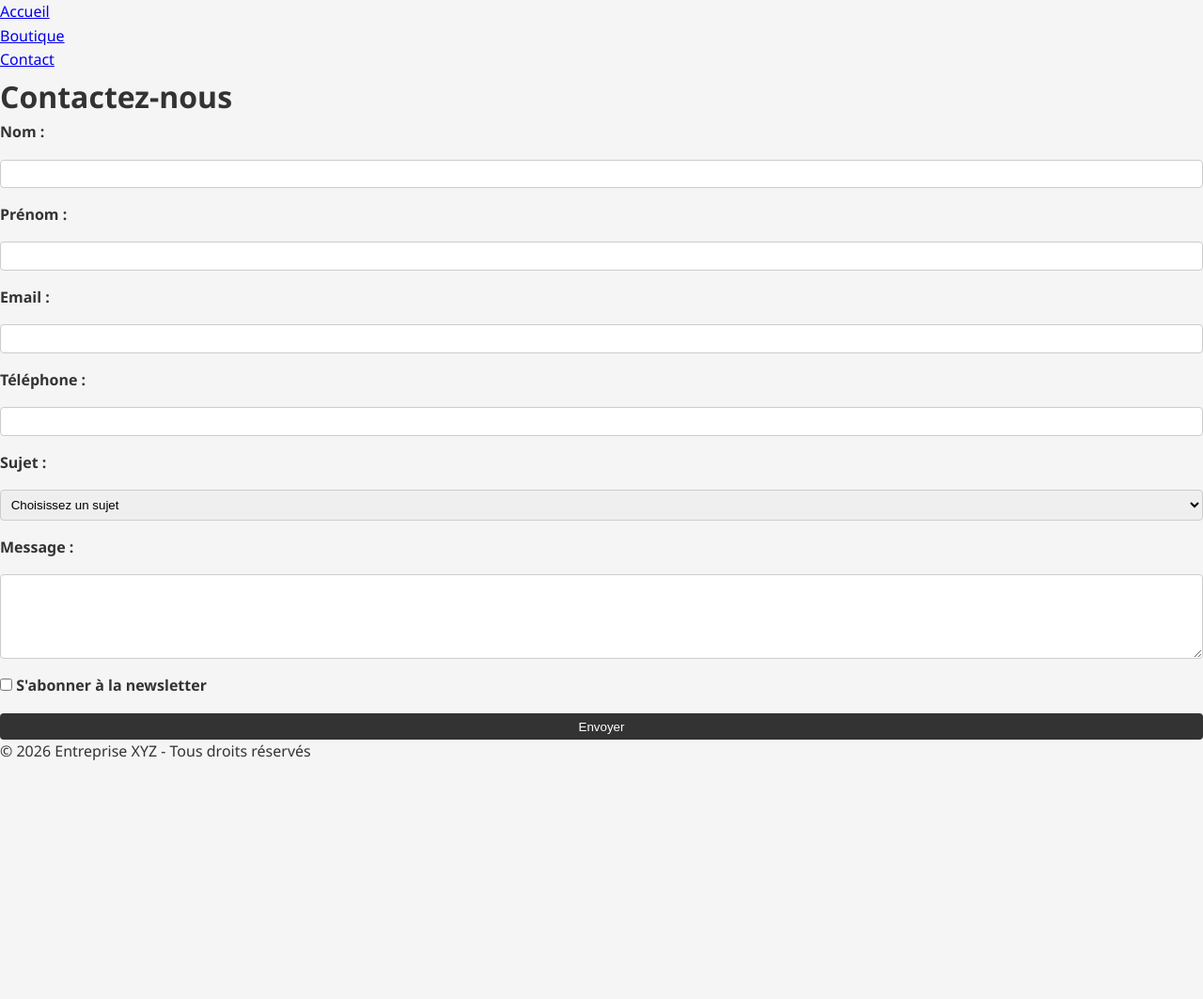
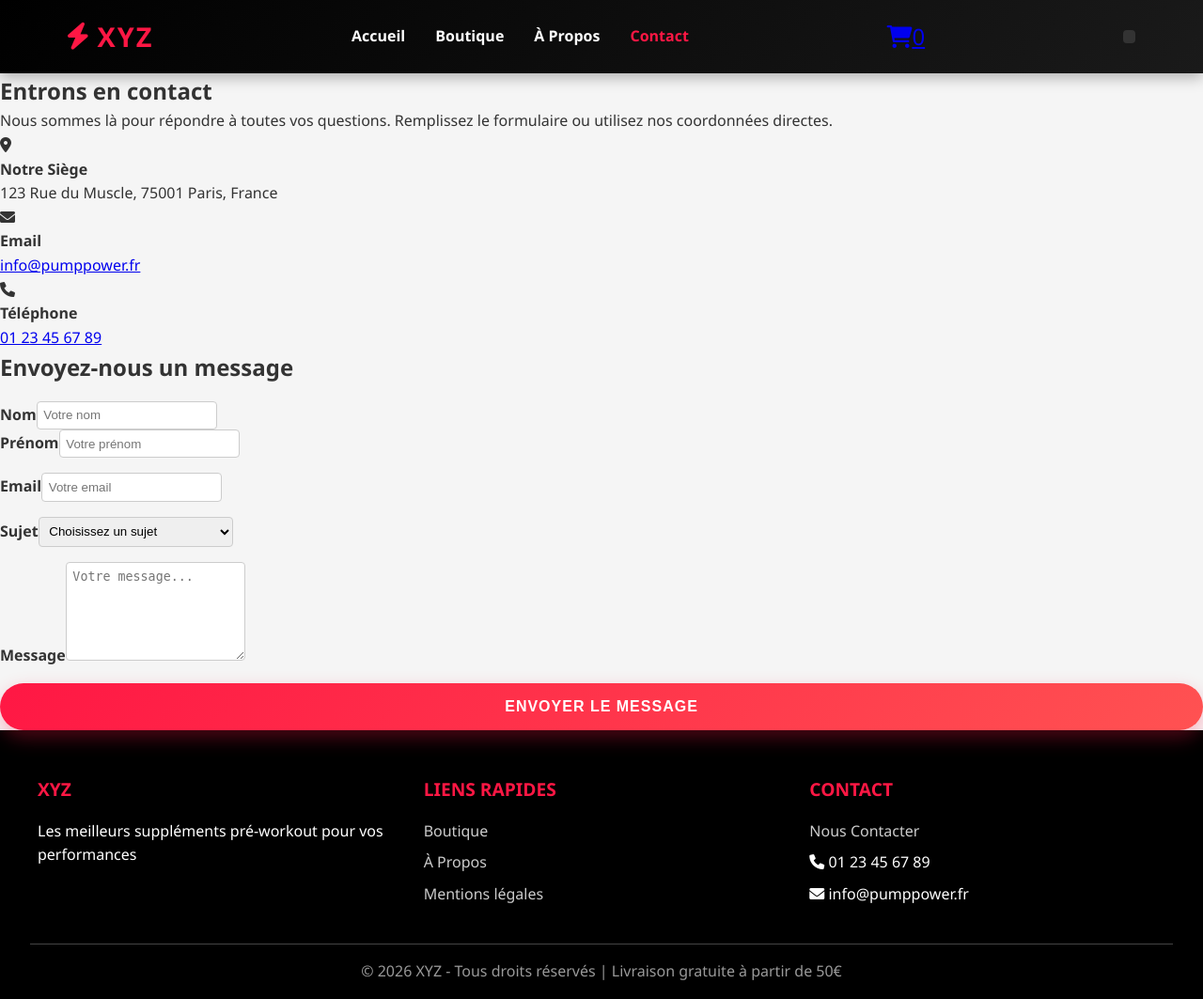
Before and after one commit to Nathan355/projet-momo-nt, a PHP site: page /contact.php in a window 1280 px wide. Shown: the whole page at 94% size. Before the commit the page ends 809 px from the top, so only its background shows below. Run offline with PHP 8.4, Linux system fonts and the light colour scheme.

Commit message:
Mise à jour de index.php et contact.php

```diff
--- a/contact.php
+++ b/contact.php
@@ -5,57 +5,106 @@
     <meta name="viewport" content="width=device-width, initial-scale=1.0">
     <title>XYZ E-commerce - Contact</title>
     <link rel="stylesheet" href="css/style.css">
+    <link rel="stylesheet" href="https://cdnjs.cloudflare.com/ajax/libs/font-awesome/6.0.0/css/all.min.css">
 </head>
 <body>
-    <header>
-        <nav>
-            <ul>
-                <li><a href="index.php">Accueil</a></li>
-                <li><a href="catalogue.php">Boutique</a></li>
-                <li><a href="contact.php">Contact</a></li>
-            </ul>
-        </nav>
+    <header class="navbar">
+        <div class="nav-container">
+            <div class="logo">
+                <i class="fas fa-bolt"></i> XYZ
+            </div>
+            <nav class="nav-menu">
+                <ul>
+                    <li><a href="index.php">Accueil</a></li>
+                    <li><a href="boutique.php">Boutique</a></li>
+                    <li><a href="presentation.php">À Propos</a></li>
+                    <li><a href="contact.php" class="active">Contact</a></li>
+                </ul>
+            </nav>
+            <div class="nav-icons">
+                <a href="panier.php" class="cart-icon"><i class="fas fa-shopping-cart"></i><span class="cart-count-badge">0</span></a>
+            </div>
+            <button class="nav-toggle" aria-label="Ouvrir le menu"><span class="hamburger"></span></button>
+        </div>
     </header>
 
     <main>
-        <h1>Contactez-nous</h1>
-        <form id="contactForm" action="traitement.php" method="post">
-            <label for="nom">Nom :</label>
-            <input type="text" id="nom" name="nom" required>
+        <section class="contact-page-wrapper">
+            <div class="contact-grid">
+                <div class="contact-info-block">
+                    <h1 class="contact-title">Entrons en contact</h1>
+                    <p class="contact-subtitle">Nous sommes là pour répondre à toutes vos questions. Remplissez le formulaire ou utilisez nos coordonnées directes.</p>
 
-            <label for="prenom">Prénom :</label>
-            <input type="text" id="prenom" name="prenom" required>
-
-            <label for="email">Email :</label>
-            <input type="email" id="email" name="email" required>
-
-            <label for="telephone">Téléphone :</label>
-            <input type="tel" id="telephone" name="telephone">
-
-            <label for="sujet">Sujet :</label>
-            <select id="sujet" name="sujet" required>
-                <option value="">Choisissez un sujet</option>
-                <option value="commande">Commande</option>
-                <option value="retour">Retour produit</option>
-                <option value="support">Support technique</option>
-                <option value="autre">Autre</option>
-            </select>
-
-            <label for="message">Message :</label>
-            <textarea id="message" name="message" rows="5" required></textarea>
-
-            <label>
-                <input type="checkbox" id="newsletter" name="newsletter">
-                S'abonner à la newsletter
-            </label>
-
-            <button type="submit">Envoyer</button>
-        </form>
+                    <div class="contact-details">
+                        <div class="contact-detail-item">
+                            <i class="fas fa-map-marker-alt"></i>
+                            <div>
+                                <h4>Notre Siège</h4>
+                                <p>123 Rue du Muscle, 75001 Paris, France</p>
+                            </div>
+                        </div>
+                        <div class="contact-detail-item">
+                            <i class="fas fa-envelope"></i>
+                            <div>
+                                <h4>Email</h4>
+                                <p><a href="mailto:info@pumppower.fr">info@pumppower.fr</a></p>
+                            </div>
+                        </div>
+                        <div class="contact-detail-item">
+                            <i class="fas fa-phone"></i>
+                            <div>
+                                <h4>Téléphone</h4>
+                                <p><a href="tel:0123456789">01 23 45 67 89</a></p>
+                            </div>
+                        </div>
+                    </div>
+                </div>
+                <div class="contact-form-block">
+                    <form id="contactForm" class="contact-form" action="traitement.php" method="post">
+                        <h2>Envoyez-nous un message</h2>
+                        <div class="form-row">
+                            <div class="form-group"><label for="nom">Nom</label><input type="text" id="nom" name="nom" required placeholder="Votre nom"></div>
+                            <div class="form-group"><label for="prenom">Prénom</label><input type="text" id="prenom" name="prenom" required placeholder="Votre prénom"></div>
+                        </div>
+                        <div class="form-group"><label for="email">Email</label><input type="email" id="email" name="email" required placeholder="Votre email"></div>
+                        <div class="form-group"><label for="sujet">Sujet</label><select id="sujet" name="sujet" required><option value="">Choisissez un sujet</option><option value="commande">Question sur une commande</option><option value="retour">Demande de retour</option><option value="support">Support produit</option><option value="autre">Autre</option></select></div>
+                        <div class="form-group"><label for="message">Message</label><textarea id="message" name="message" rows="6" required placeholder="Votre message..."></textarea></div>
+                        <button type="submit" class="cta-button">Envoyer le message</button>
+                    </form>
+                </div>
+            </div>
+        </section>
     </main>
 
-    <footer>
-        <p>&copy; 2026 Entreprise XYZ - Tous droits réservés</p>
+    <footer class="footer">
+        <div class="footer-content">
+            <div class="footer-section">
+                <h4>XYZ</h4>
+                <p>Les meilleurs suppléments pré-workout pour vos performances</p>
+            </div>
+            <div class="footer-section">
+                <h4>LIENS RAPIDES</h4>
+                <ul>
+                    <li><a href="boutique.php">Boutique</a></li>
+                    <li><a href="presentation.php">À Propos</a></li>
+                    <li><a href="mentions.php">Mentions légales</a></li>
+                </ul>
+            </div>
+            <div class="footer-section">
+                <h4>CONTACT</h4>
+                <ul>
+                    <li><a href="contact.php">Nous Contacter</a></li>
+                    <li><i class="fas fa-phone"></i> 01 23 45 67 89</li>
+                    <li><i class="fas fa-envelope"></i> info@pumppower.fr</li>
+                </ul>
+            </div>
+        </div>
+        <div class="footer-bottom">
+            <p>&copy; 2026 XYZ - Tous droits réservés | Livraison gratuite à partir de 50€</p>
+        </div>
     </footer>
+
+    <div id="toast-notification" class="toast-notification"></div>
 
     <script src="js/script.js"></script>
 </body>
```
Also changed, not shown: index.php (+25 -28 lines).
